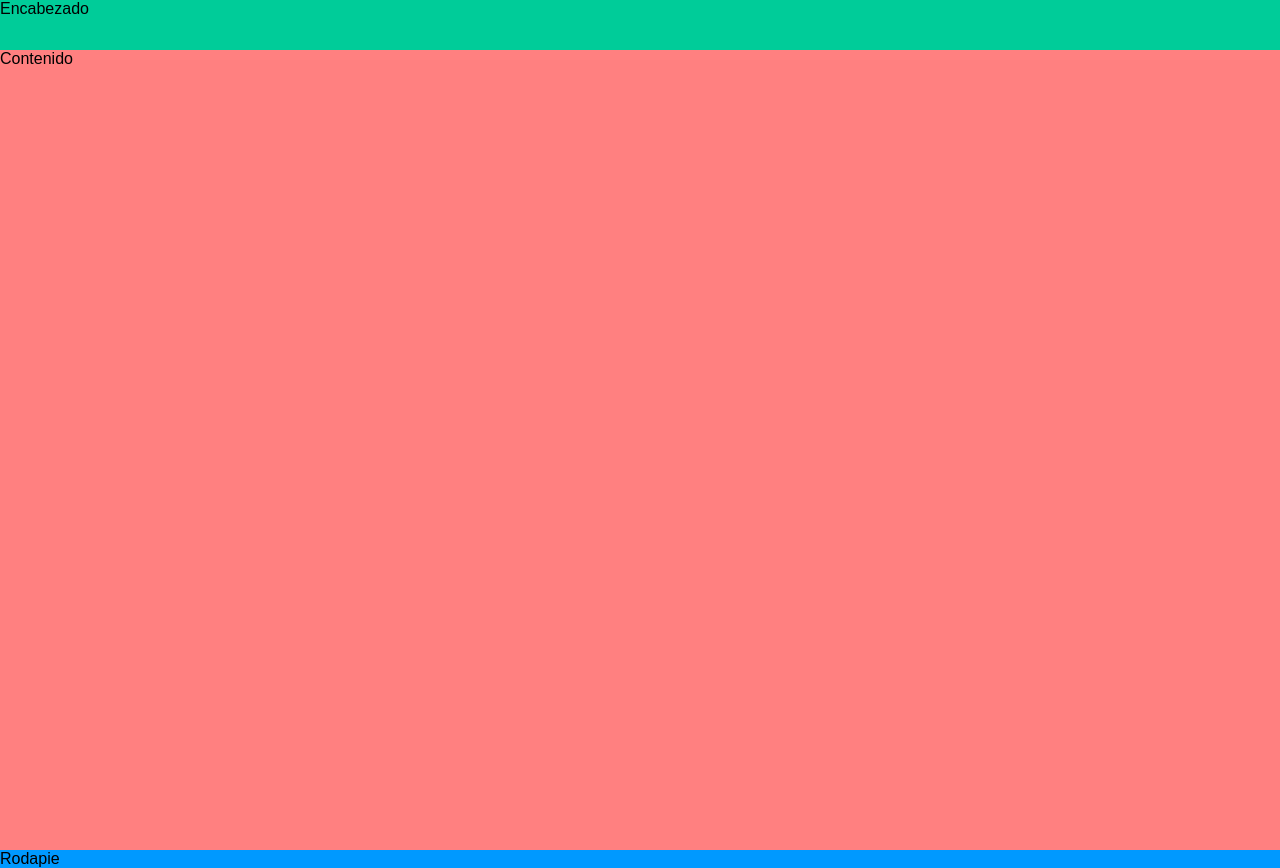
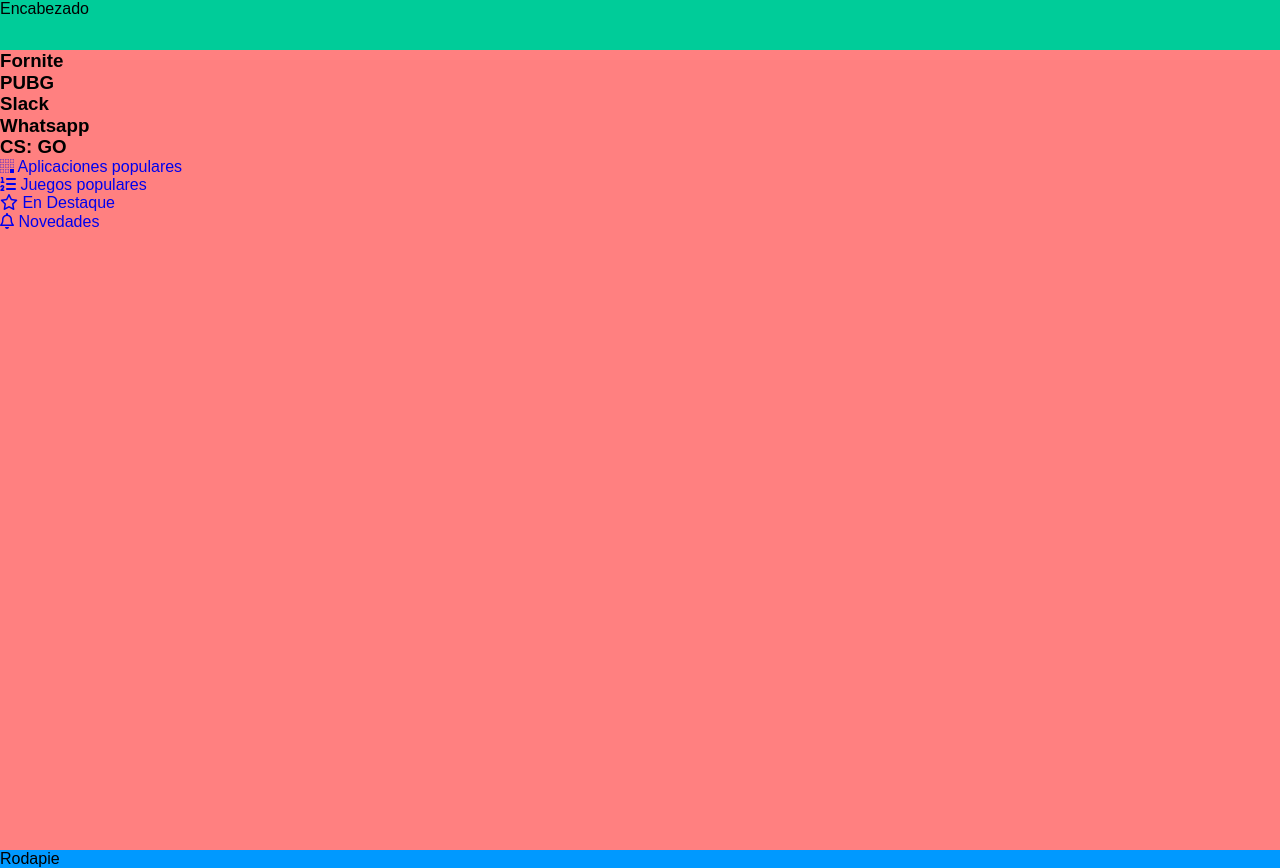
Before and after one commit to NahuelSagradin/curso-CSS-Grid, a plain HTML site: page alura-store/index.html in a window 1280 px wide. Drawn offline with nearby package versions, Linux system fonts and the light colour scheme.

Commit message:
creo en mi index una seccion de destacados

```diff
--- a/alura-store/index.html
+++ b/alura-store/index.html
@@ -14,7 +14,53 @@
         Encabezado
     </header>
     <main class="contenido">
-        Contenido
+
+        <section class="destaques">
+            <div class="destaques__principal box">
+                <h3 class="destaques__titulo">Fornite</h3>
+            </div>
+            <div class="destaques__secundario box">
+                <h3 class="destaques__titulo">PUBG</h3>
+            </div>
+            <div class="destaques__secundario box">
+                <h3 class="destaques__titulo">Slack</h3>
+            </div>
+            <div class="destaques__secundario box">
+                <h3 class="destaques__titulo">Whatsapp</h3>
+            </div>
+            <div class="destaques__secundario box">
+                <h3 class="destaques__titulo">CS: GO</h3>
+            </div>
+            <div class="destaques__categorias">
+                <ul class="destaques__categorias___lista">
+                    <li class="destaques__categorias___item">
+                        <a class="destaques__categorias___link" href="#">
+                            <i class="destaques__categorias___icon fab fa-buromobelexperte"></i>
+                            Aplicaciones populares
+                        </a>
+                    </li>
+                    <li class="destaques__categorias___item">
+                        <a class="destaques__categorias___link" href="#">
+                            <i class="fas fa-list-ol"></i>
+                            Juegos populares
+                        </a>
+                    </li>
+                    <li class="destaques__categorias___item">
+                        <a class="destaques__categorias___link" href="#">
+                            <i class="far fa-star"></i>
+                            En Destaque
+                        </a>
+                    </li>
+                    <li class="destaques__categorias___item">
+                        <a class="destaques__categorias___link" href="#">
+                            <i class="far fa-bell"></i>
+                            Novedades
+                        </a>
+                    </li>
+                </ul>
+            </div>
+</section>
+
     </main>
     <footer class="rodapie">
         Rodapie
```
